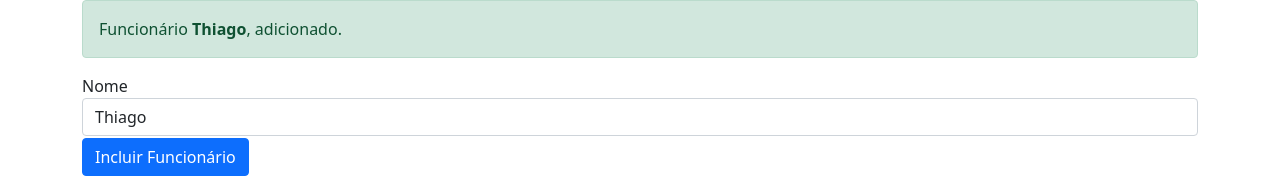
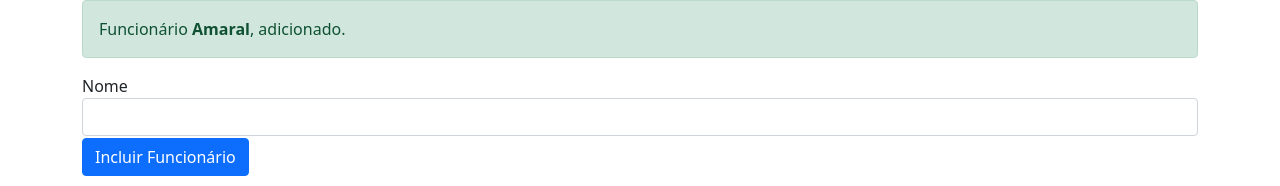
Before and after one commit to wbaamaral/angular-lab, an Angular app: page / in a window 1280 px wide. Shown: the top 186 px of the page. Built offline with nearby package versions, Linux system fonts and the light colour scheme.

Commit message:
Eventos angular - Utilizar variável de referencia - 005

```diff
--- a/src/app/eventos/eventos.component.html
+++ b/src/app/eventos/eventos.component.html
@@ -5,13 +5,13 @@
 
   <div class="form-group">
     <label>Nome</label>
-    <input type="text" class="form-control" (input)="alterarNome($event)"
-    value="{{nome}}">
+    <input type="text" class="form-control" #nomeInput>
   </div>
   <!--
     sitaxe sugar...
     coloque parenteses = expressao type script
     sem interpolação
   -->
-  <button type="button" class="btn btn-primary h-space" (click)="adicionar()">Incluir Funcionário</button>
+  <button type="button" class="btn btn-primary h-space" (click)="alterarNome(nomeInput.value)">
+    Incluir Funcionário</button>
 </div>
--- a/src/app/eventos/eventos.component.ts
+++ b/src/app/eventos/eventos.component.ts
@@ -6,26 +6,14 @@
   styleUrls: ['./eventos.component.css']
 })
 export class EventosComponent implements OnInit {
-  nome = 'Thiago';
+  nome = 'Amaral';
 
   constructor() { }
 
   ngOnInit(): void {
   }
-  adicionar(){
-    console.log(`Adicionando ${this.nome}`);
-    const numero = Math.round(Math.random() * 100);
-    this.nome = 'João' + numero;
-  }
 
-  alterarNome( evento: any){
-    /*
-    * console.log(evento)
-    * lista todas as propriedades do evento.
-    * dentro dela vamos pegar target e value
-    * para fazer a atualização da variável.
-    *
-    */
-    this.nome = evento.target.value;
+  alterarNome( parametro: string){
+     this.nome = parametro;
   }
 }
```
